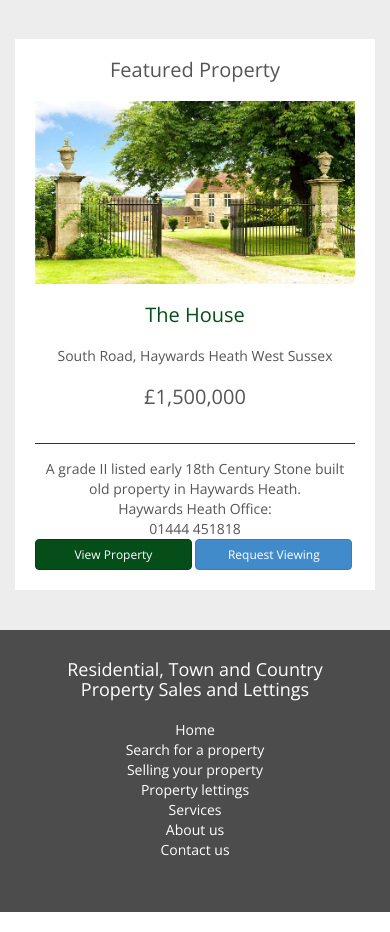
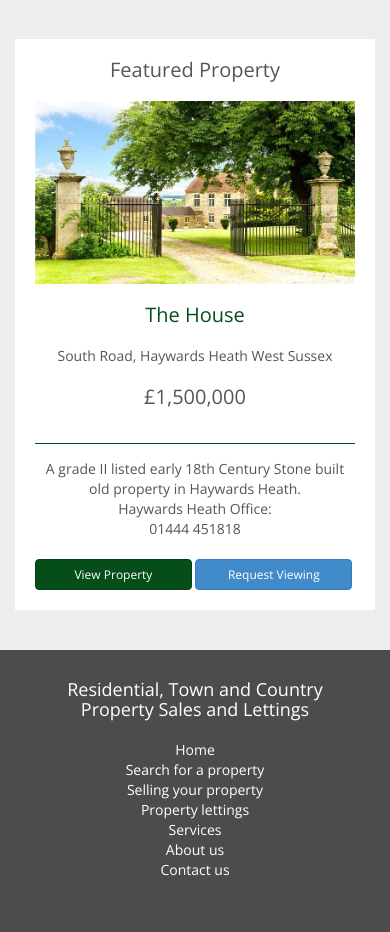
Before and after one commit to Dwetech/marcusgrimes, a PHP site: page /marcusgrimes/ in a window 390 px wide. Shown: the part 1392-2324 px from the top of the page. Run offline with PHP 8.4, Linux system fonts and the light colour scheme.

Commit message:
Small fixes

```diff
--- a/css/responsive.css
+++ b/css/responsive.css
@@ -208,7 +208,7 @@
     /*=========================*/
     .feature-content .feature-description {
         width: 100%;
-        padding: 0;
+        padding: 0 0 20px 0;
     }
 
     .feature-content .feature-description h4:first-child {
@@ -395,9 +395,7 @@
         float: left;
         font-size: 11px;
         margin: 5px;
-        padding: 7px 0;
         text-align: center;
-        width: 100px;
     }
 
     .result-contact h4 {
```
